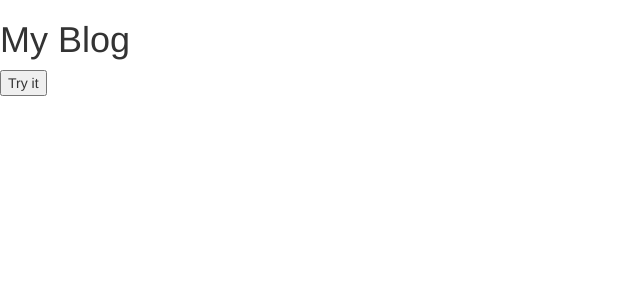
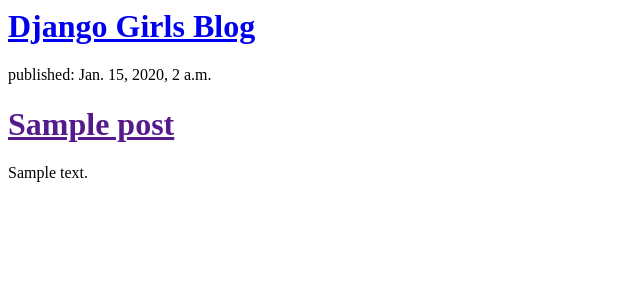
Before and after one commit to achehrezad/my-first-blog, a Django app: template blog/templates/blog/post_list.html in a window 1280 px wide. Shown: the top 300 px of the page, without its empty margins (0-640 px from the left). Run offline with Django 3.2, Linux system fonts and the light colour scheme; the template is opened without the code that fills it: values that come from a table or form of the project are taken from there, others are empty; tables that the repository leaves empty hold one stand-in row (values such as "Sample post"); some libraries are stand-ins or nearby versions.

Commit message:
Updated Template Posts

```diff
--- a/blog/templates/blog/post_list.html
+++ b/blog/templates/blog/post_list.html
@@ -1,18 +1,20 @@
 <html>
-<head>
+   <head>
        <title>Django Girls blog</title>
-       <link rel="stylesheet" href="//maxcdn.bootstrapcdn.com/bootstrap/3.2.0/css/bootstrap.min.css">
-       <link rel="stylesheet" href="//maxcdn.bootstrapcdn.com/bootstrap/3.2.0/css/bootstrap-theme.min.css">
-       <link href='//fonts.googleapis.com/css?family=Lobster&subset=latin,latin-ext' rel='stylesheet' type='text/css'>
    </head>
+
    <body>
-     <h1> My Blog</h1>
-     <button onclick="myFunction()">Try it</button>
+       <div>
+         <h1><a href="/">Django Girls Blog</a></h1>
+</div>
 
-<script>
-function myFunction() {
-   alert("I am an alert box!");
-}
-</script>
+  {% for post in posts %}
+   <div>
+       <p>published: {{ post.published_date }}</p>
+       <h1><a href="">{{ post.title }}</a></h1>
+       <p>{{ post.text|linebreaksbr }}</p>
+   </div>
+{% endfor %}
+       </div>
    </body>
-   </html>
+</html>
```
Also changed, not shown: blog/views.py (+6 -1 lines).
